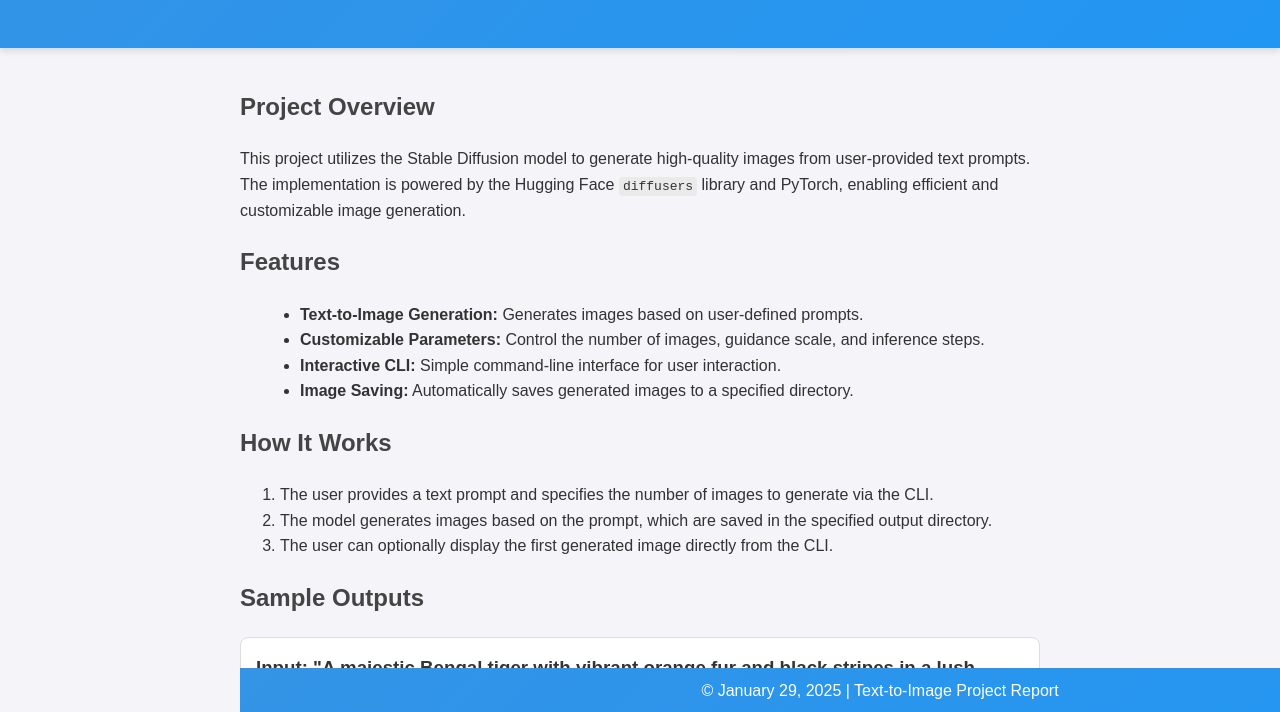
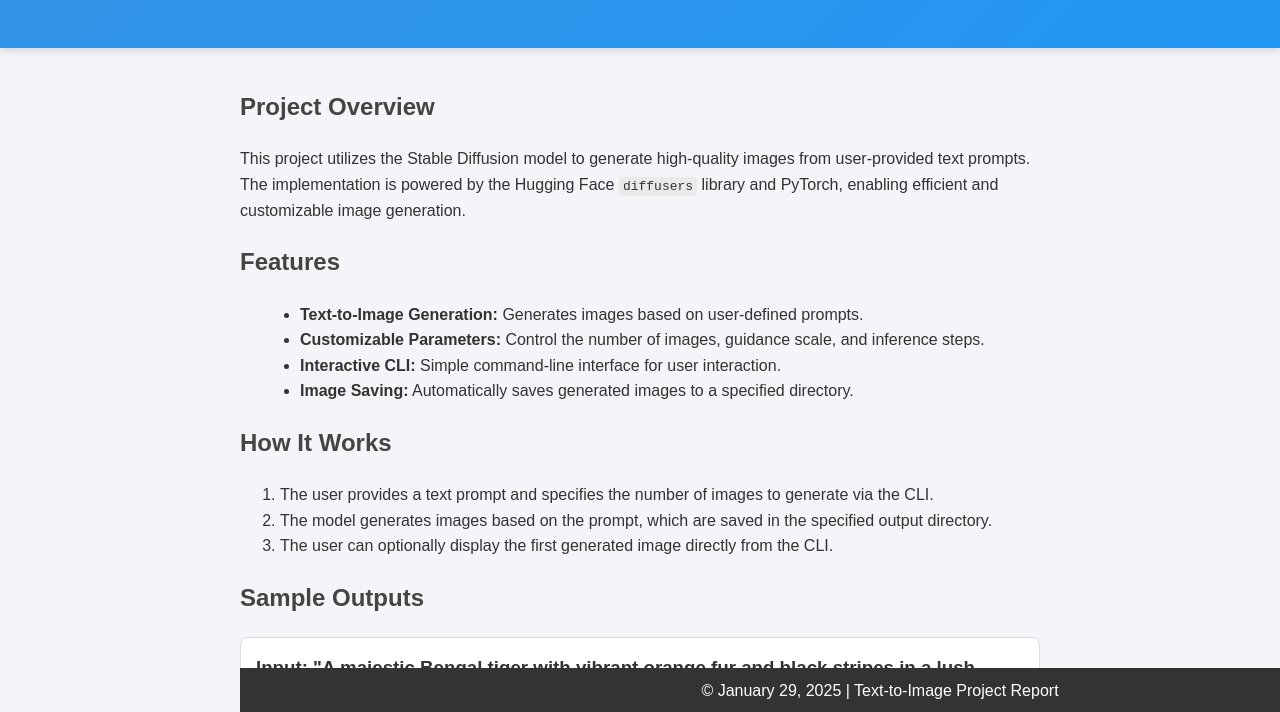
Before and after one commit to optimizedLP/text-2-image, a plain HTML site: page index.html in a window 1280 px wide. Shown: the part 86-798 px from the top of the page. Drawn offline with Linux system fonts and the light colour scheme.

Commit message:
Update index.html

```diff
--- a/index.html
+++ b/index.html
@@ -43,7 +43,7 @@
         footer {
             text-align: center;
             padding: 10px 0;
-            background: linear-gradient(135deg, #3494E6, #2196F3);
+            background-color: #333;
             color: #fff;
             position: fixed;
             bottom: 0;
```
